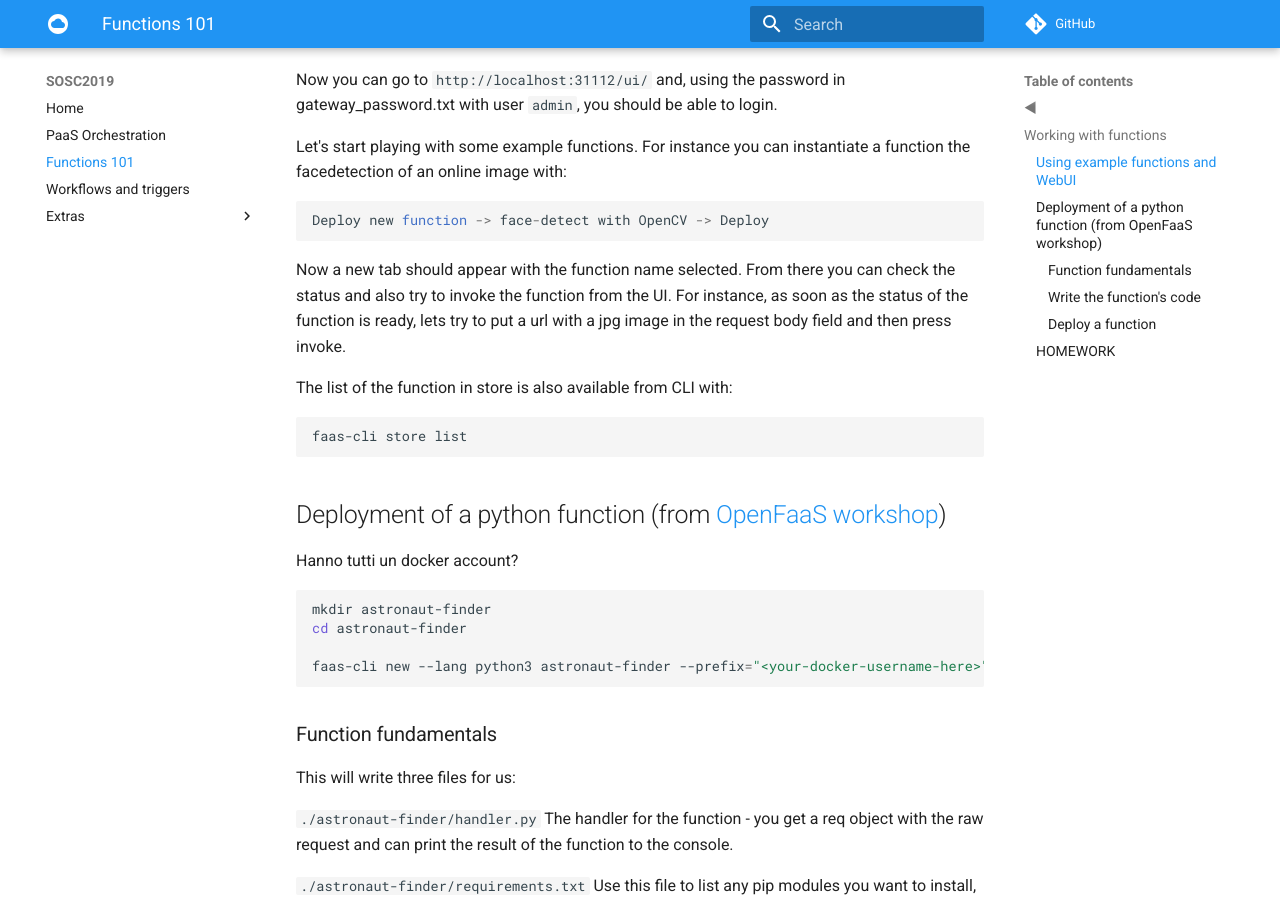
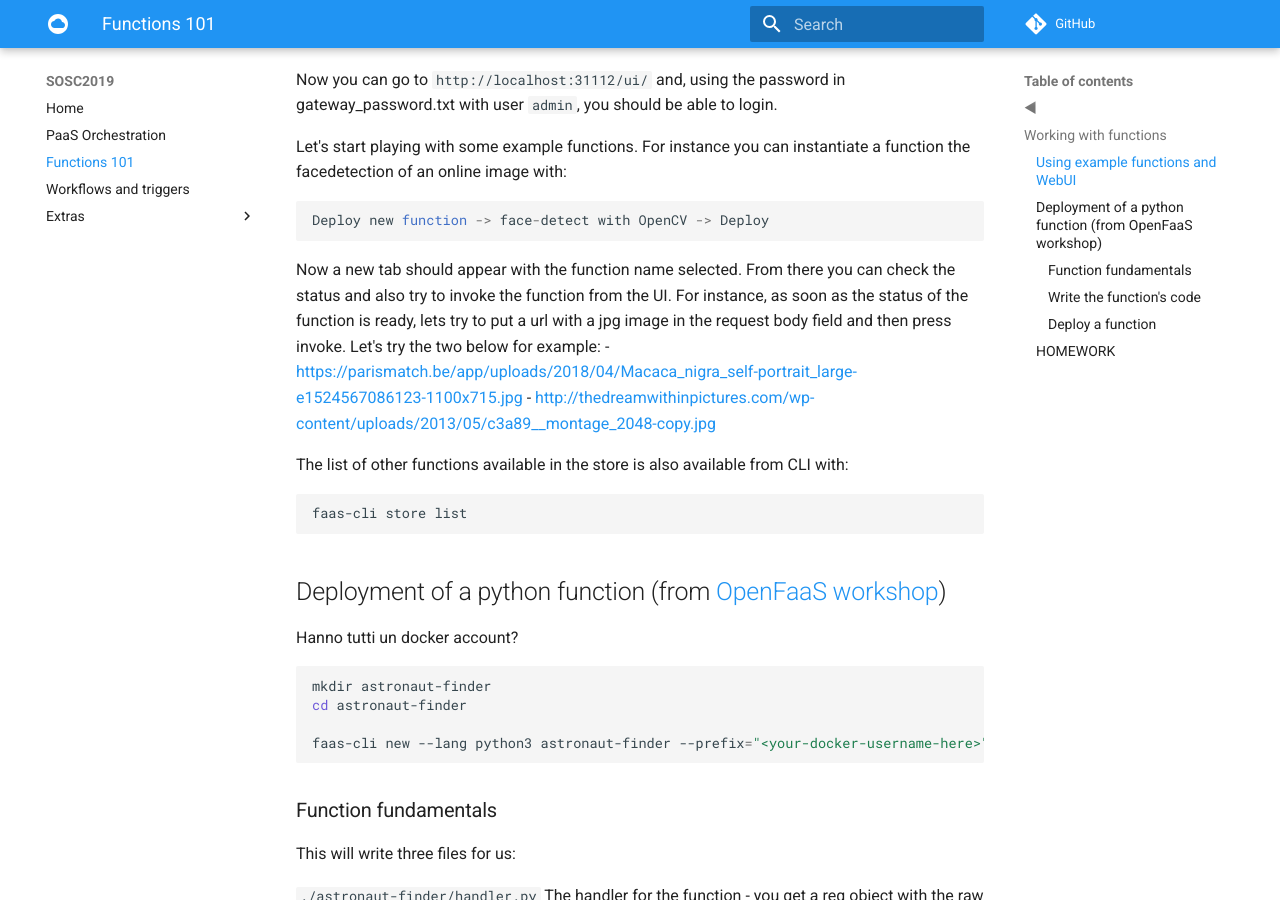
Before and after one commit to alexellis/SOSC2019, an MkDocs documentation site: the page built from docs/events.md, in a window 1280 px wide and 900 px high, scrolled down 526 px. Built offline with MkDocs 1.6.1 and Material for MkDocs 9.7.7, drawn with Linux system fonts in a browser that asks for light colours; comment, search, counter and statistics services are not loaded; some of the changed text lies outside the part shown.

````diff
--- a/docs/events.md
+++ b/docs/events.md
@@ -29,8 +29,12 @@ Deploy new function -> face-detect with OpenCV -> Deploy
 
 Now a new tab should appear with the function name selected. From there you can check the status and also try to invoke the function from the UI.
 For instance, as soon as the status of the function is ready, lets try to put a url with a jpg image in the request body field and then press invoke.
+Let's try the two below for example:
+- [https://parismatch.be/app/uploads/2018/04/Macaca_nigra_self-portrait_large-e1524567086123-1100x715.jpg](https://parismatch.be/app/uploads/2018/04/Macaca_nigra_self-portrait_large-e1524567086123-1100x715.jpg)
+- [http://thedreamwithinpictures.com/wp-content/uploads/2013/05/c3a89__montage_2048-copy.jpg](http://thedreamwithinpictures.com/wp-content/uploads/2013/05/c3a89__montage_2048-copy.jpg)
 
-The list of the function in store is also available from CLI with:
+
+The list of other functions available in the store is also available from CLI with:
 
 ```bash
 faas-cli store list
````
Also changed, not shown: other parts of docs/events.md (+1 -1 lines), docs/k3s.md (+1 -1 lines), 7 other files.
